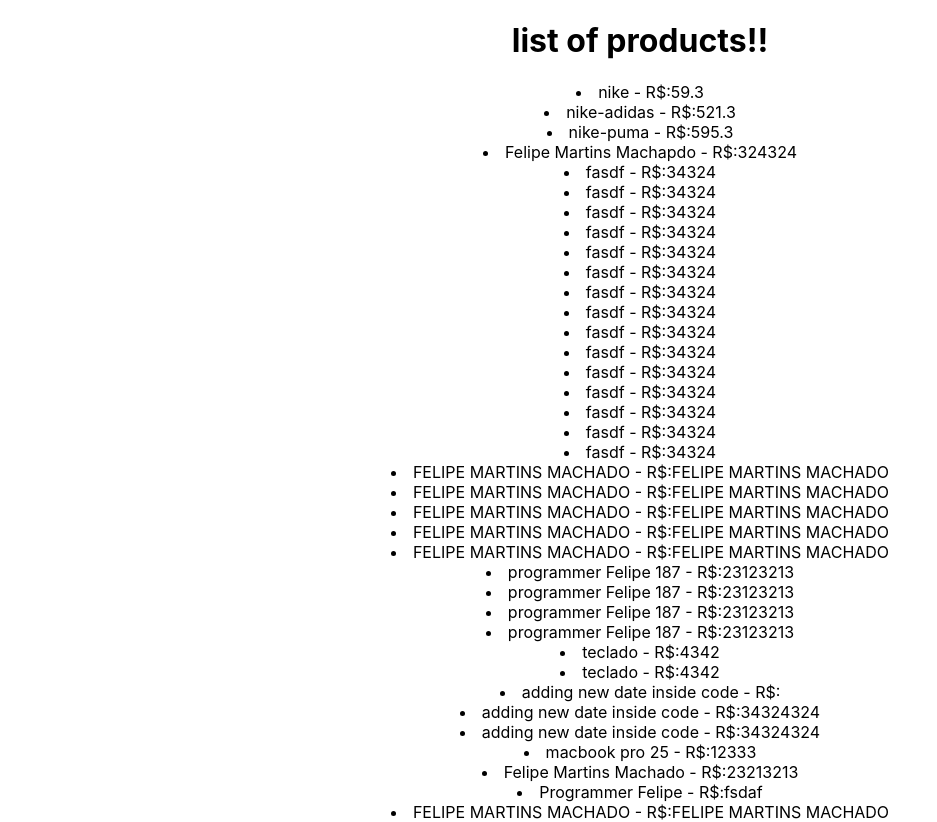
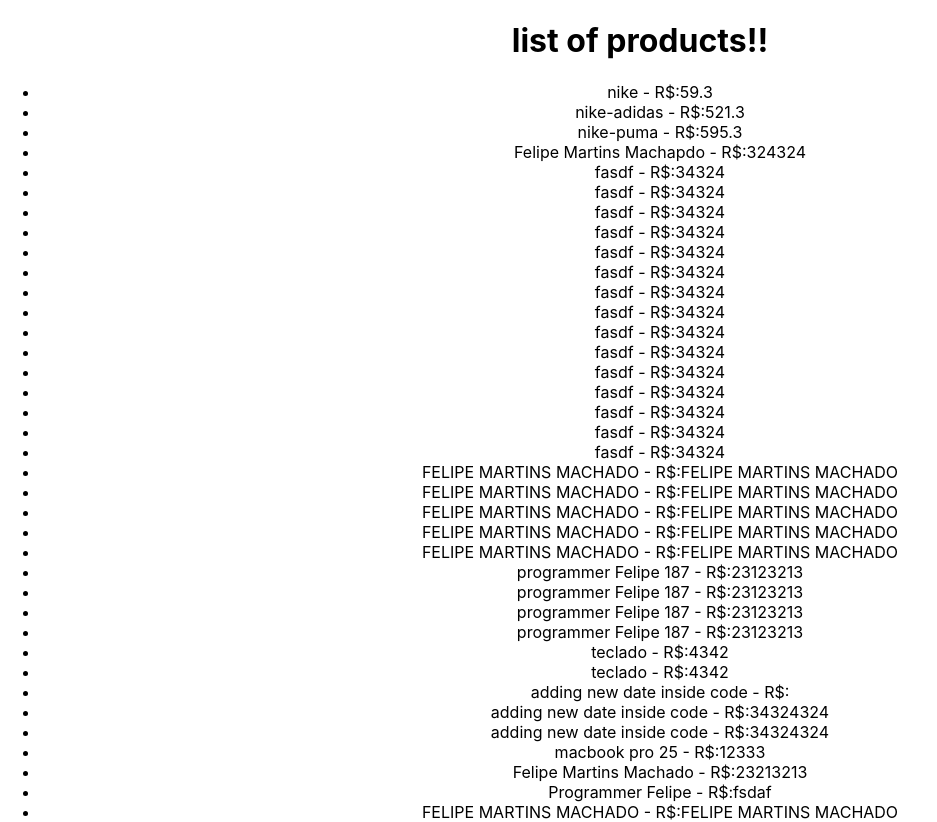
Before and after one commit to felipe-programador-18/http-react, a React (Create React App) app in the folder httt-react/: page / in a window 1280 px wide. Shown: the top 822 px of the page, without its empty margins (0-937 px from the left). Built offline with nearby package versions, Linux system fonts and the light colour scheme; data requests are answered from the project's data file.

Commit message:
c14-try more possibles

```diff
--- a/httt-react/src/App.js
+++ b/httt-react/src/App.js
@@ -57,7 +57,10 @@
     <div className="App">
      <h1>list of products!!</h1>
      {loading && <p>carregando dados ....</p>}
-     { items &&  items.map((produts) => (<li key={produts.id} > {produts.name} - R$:{produts.price} </li>))}
+     {!loading && (  <ul>
+      { items &&  items.map((produts) => (<li key={produts.id} > {produts.name} - R$:{produts.price} </li>))}
+
+     </ul>  ) }
 
 
       <div className='add-products' >
@@ -72,7 +75,9 @@
             Price:
            <input type='text'  value={price} name='price' onChange={(e)=> Setprice(e.target.value)} />
           </label>
-          <input type='submit'  value='criar produto'/>
+          { loading && <input type='submit' disabled  value='aguardar'/> }
+          { !loading && <input type='submit'  value='criar produto'/>  }
+
 
         </form>
       </div>
```
